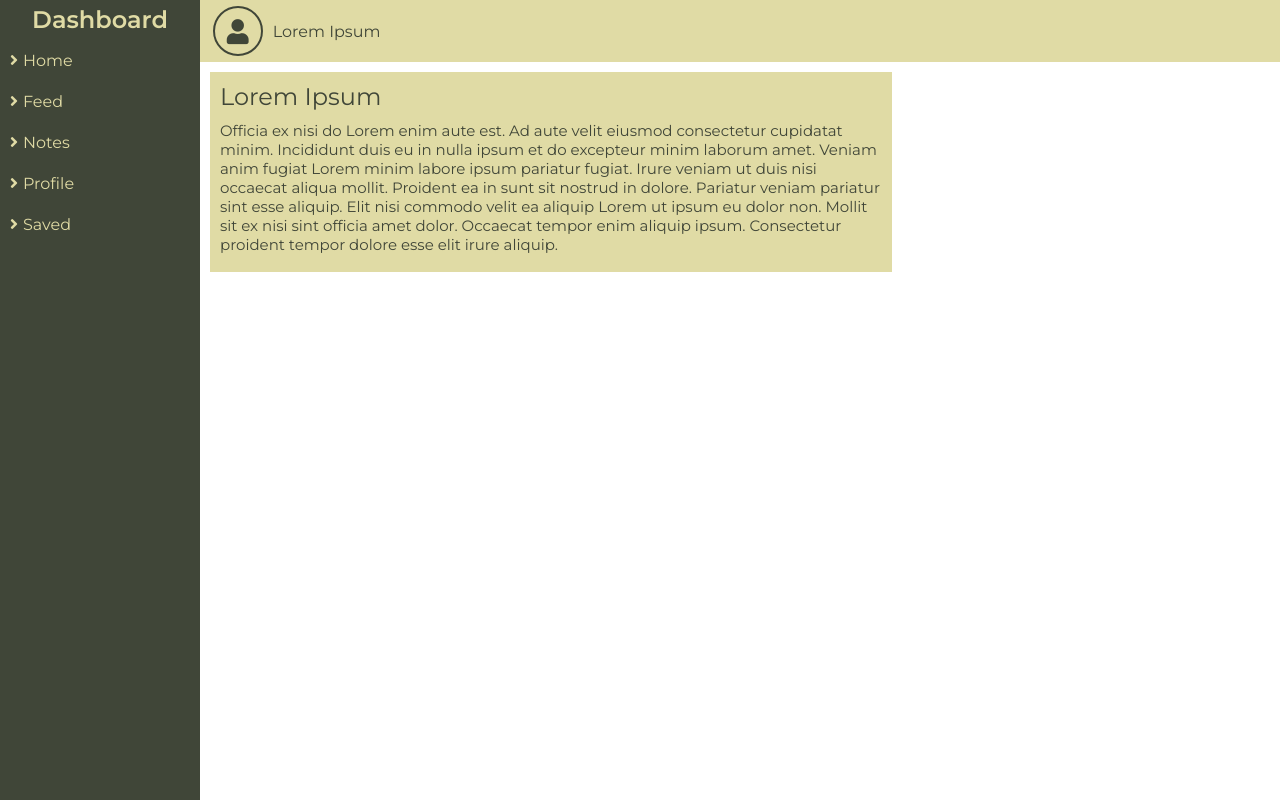
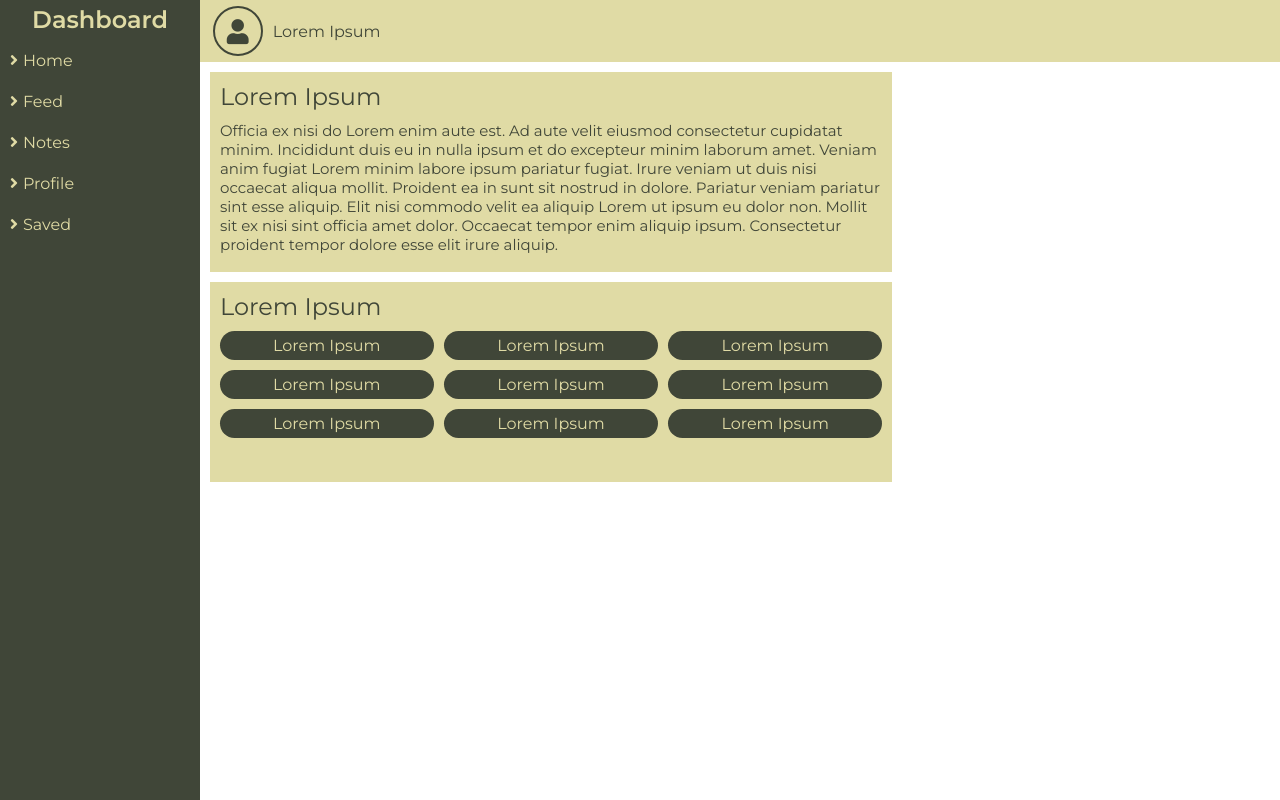
Before and after one commit to mateus-xv/dashboard, a React (Create React App) app: page / in a window 1280 px wide. Built offline with nearby package versions, Linux system fonts and the light colour scheme; the HTML template or start-up script is replaced by a standard one.

Commit message:
Add Topics Component

```diff
--- a/src/components/Main/Home/Home.js
+++ b/src/components/Main/Home/Home.js
@@ -3,11 +3,13 @@ import React from 'react';
 
 //Components
 import News from './News';
+import Topics from '../shared/Topics/Topics';
 
 const Home = () => {
 	return(
 		<div className="cards-wrapper">
 			<News/>
+			<Topics/>
 		</div>
 	);
 }
--- /dev/null
+++ b/src/components/Main/shared/Topics/Topics.js
@@ -0,0 +1,22 @@
+import React from "react";
+
+const Topics = () => {
+	return(
+		<section className="topics">
+				<h2 className="topics__title">Lorem Ipsum</h2>
+				<ul className="topics__container">
+					<li className="topics__single">Lorem Ipsum</li>
+					<li className="topics__single">Lorem Ipsum</li>
+					<li className="topics__single">Lorem Ipsum</li>
+					<li className="topics__single">Lorem Ipsum</li>
+					<li className="topics__single">Lorem Ipsum</li>
+					<li className="topics__single">Lorem Ipsum</li>
+					<li className="topics__single">Lorem Ipsum</li>
+					<li className="topics__single">Lorem Ipsum</li>
+					<li className="topics__single">Lorem Ipsum</li>
+				</ul>
+		</section>
+	)
+};
+
+export default Topics;
--- a/src/scss/layout/_section.scss
+++ b/src/scss/layout/_section.scss
@@ -1,8 +1,13 @@
 @import '../base/colors';
 
-section.news{
+section{
 	width: 100%;
 	min-height: 200px;
 	background: $beige;
 	color: $dark-green;
+	margin-bottom: 10px;
 }
+
+section:last-child{
+	margin: 0;
+}
--- /dev/null
+++ b/src/scss/module/_topics.scss
@@ -0,0 +1,30 @@
+@import '../base/fonts';
+@import '../base/colors';
+
+.topics{
+	padding: 10px;
+
+	&__title{
+		@extend .news__title;
+	}
+
+	&__container{
+		display: flex;
+		align-items: center;
+		justify-content: space-between;
+		flex-direction: row;
+		flex-wrap: wrap;
+		list-style-type: none;
+		color: $beige;
+
+	}
+
+	&__single{
+		text-align: center;
+		margin-bottom: 10px;
+		background: $dark-green;
+		width: calc(100%/3.1);
+		padding: 5px 10px;
+		border-radius: 15px;
+	}
+}
--- a/src/scss/module/index.scss
+++ b/src/scss/module/index.scss
@@ -2,3 +2,4 @@
 @import 'logo';
 @import 'user';
 @import 'news';
+@import 'topics';
```
